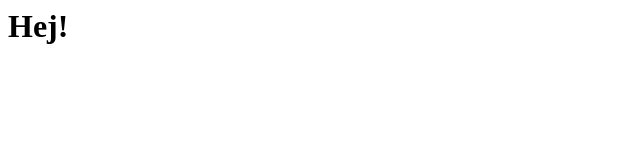
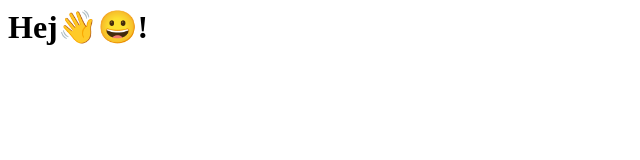
Before and after one commit to Clermont-ix/Clermont-ix.github.io, a plain HTML site: page articles/pages/2024121401.html in a window 1280 px wide. Shown: the whole page, without its empty margins (0-640 px from the left). Drawn offline with Linux system fonts and the light colour scheme.

Commit message:
Update 2024121401.html

```diff
--- a/articles/pages/2024121401.html
+++ b/articles/pages/2024121401.html
@@ -3,6 +3,6 @@
   <title>The first article in this website</title>
   </head>
   <body>
-<h1>Hej!</h1>
+<h1>Hej👋😀!</h1>
 </body>
 </html>
```
